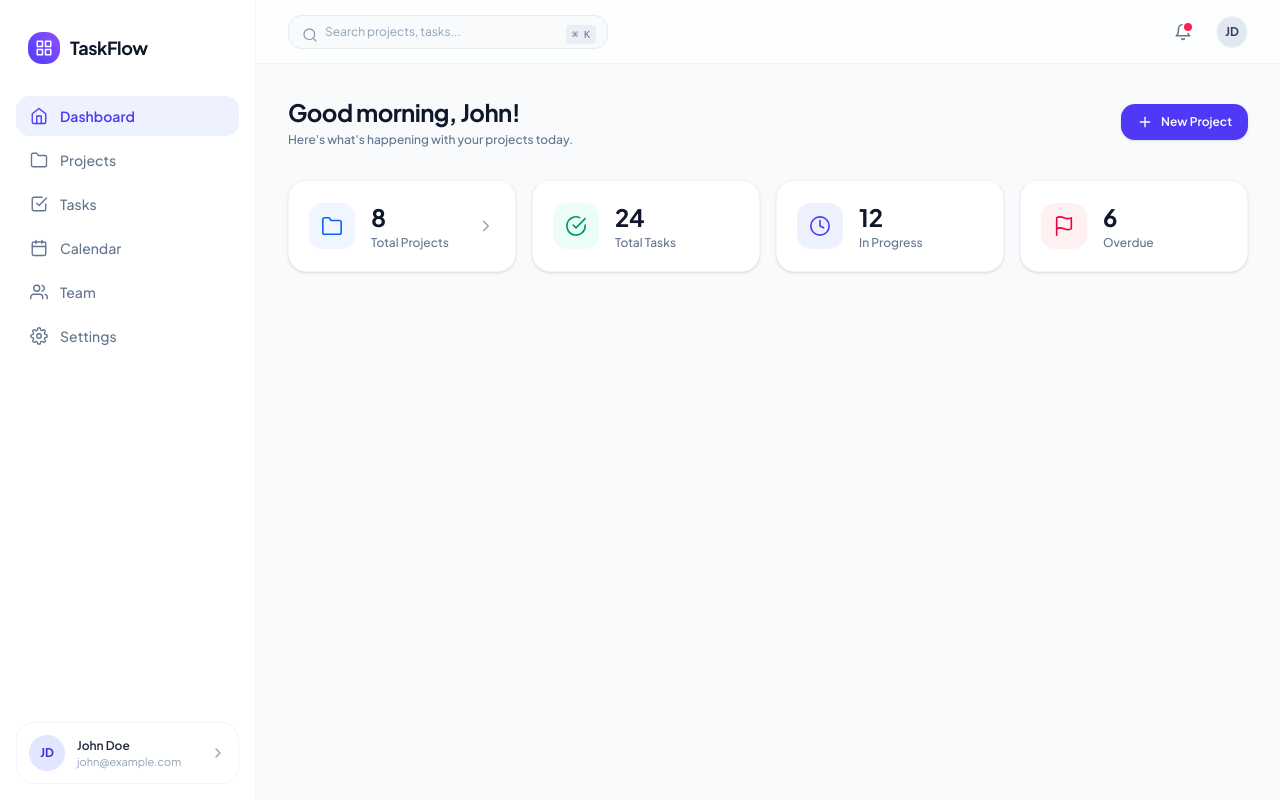
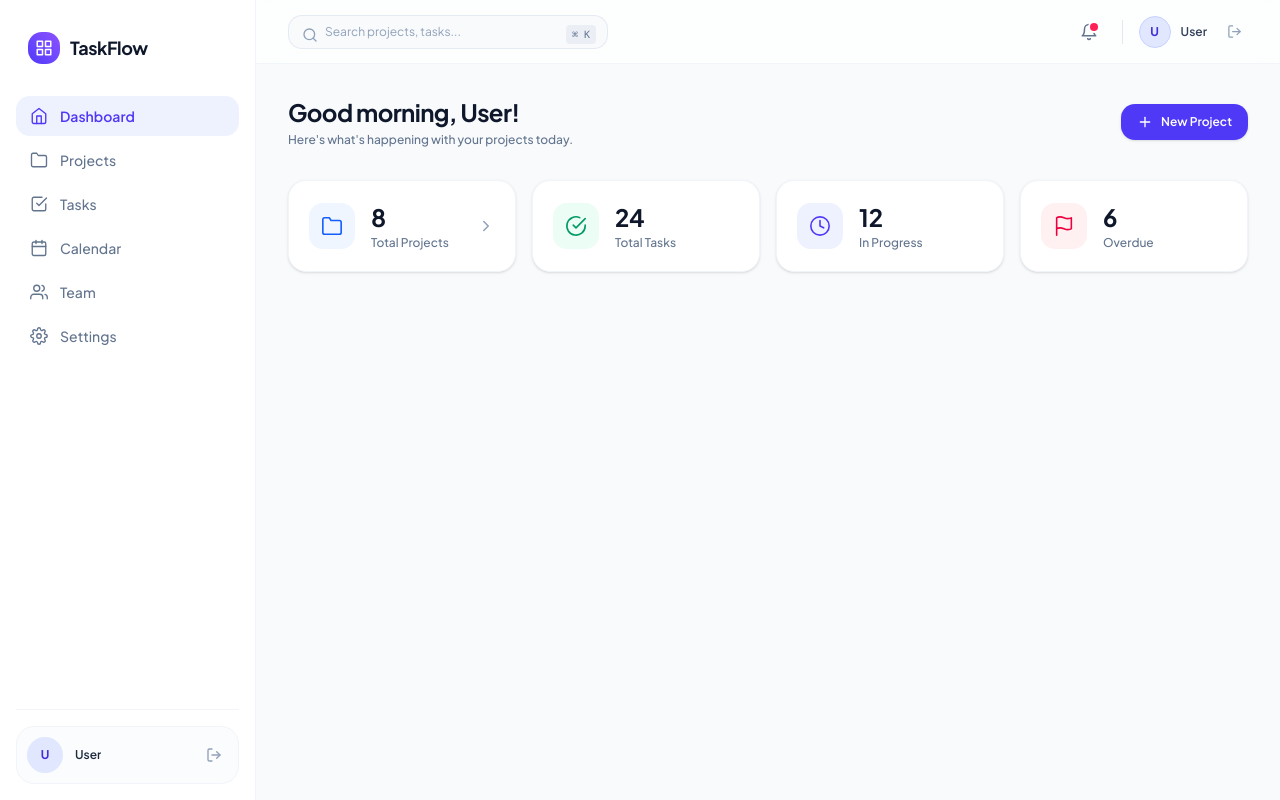
Before and after one commit to apucsd/task-management-frontend, a Next.js app: page / in a window 1280 px wide. Built offline with nearby package versions, Linux system fonts and the light colour scheme; no server answers.

Commit message:
feat: add frontend layout, navigation components, and authentication context

```diff
--- a/src/app/layout.tsx
+++ b/src/app/layout.tsx
@@ -1,6 +1,7 @@
 import type { Metadata } from "next";
 import { Plus_Jakarta_Sans } from "next/font/google";
 import { Toaster } from "sonner";
+import { AuthProvider } from "@/context/AuthContext";
 import "./globals.css";
 
 const jakarta = Plus_Jakarta_Sans({
@@ -25,7 +26,7 @@ export default function RootLayout({
       className={`${jakarta.variable} font-sans h-full antialiased`}
     >
       <body className="min-h-full bg-[#F8FAFC] text-slate-800 flex flex-col">
-        {children}
+        <AuthProvider>{children}</AuthProvider>
         <Toaster position="top-right" richColors closeButton />
       </body>
     </html>
--- a/src/app/page.tsx
+++ b/src/app/page.tsx
@@ -4,15 +4,18 @@ import { Sidebar } from "@/components/layout/Sidebar";
 import { Navbar } from "@/components/layout/Navbar";
 import { DashboardHeader } from "@/components/dashboard/DashboardHeader";
 import { StatsGrid } from "@/components/dashboard/StatsGrid";
+import { useAuth } from "@/context/AuthContext";
 
 export default function DashboardPage() {
+  const { user } = useAuth();
+
   return (
     <div className="flex min-h-screen bg-[#F8FAFC]">
       <Sidebar />
       <div className="flex-1 flex flex-col">
         <Navbar />
         <main className="p-8 max-w-7xl mx-auto w-full space-y-6">
-          <DashboardHeader name="John" />
+          <DashboardHeader name={user?.name || "User"} />
           <StatsGrid />
           {/* PROJECTS & TASKS GRID SECTION */}
         </main>
--- a/src/components/layout/Navbar.tsx
+++ b/src/components/layout/Navbar.tsx
@@ -1,6 +1,19 @@
-import { FiSearch, FiBell } from "react-icons/fi";
+"use client";
+
+import { useAuth } from "@/context/AuthContext";
+import { FiSearch, FiBell, FiLogOut } from "react-icons/fi";
 
 export function Navbar() {
+  const { user, logout } = useAuth();
+
+  const displayName = user?.name || "User";
+  const initials = displayName
+    .split(" ")
+    .map((n) => n[0])
+    .join("")
+    .slice(0, 2)
+    .toUpperCase() || "U";
+
   return (
     <header className="h-16 border-b border-slate-100 bg-white/70 backdrop-blur-md px-8 flex items-center justify-between sticky top-0 z-10">
       {/* SEARCH INPUT */}
@@ -19,14 +32,37 @@ export function Navbar() {
         </kbd>
       </div>
 
-      {/* RIGHT ICONS */}
+      {/* RIGHT ICONS & USER */}
       <div className="flex items-center gap-4">
         <button className="relative p-2 text-slate-500 hover:text-slate-800 hover:bg-slate-50 rounded-xl transition">
           <FiBell size={18} />
           <span className="absolute top-2 right-2 w-2 h-2 bg-rose-500 rounded-full ring-2 ring-white" />
         </button>
-        <div className="w-8 h-8 rounded-full bg-slate-200 border border-slate-100 overflow-hidden flex items-center justify-center text-xs font-bold text-slate-700">
-          JD
+
+        <div className="h-6 w-px bg-slate-200" />
+
+        <div className="flex items-center gap-2.5">
+          {user?.image ? (
+            <img
+              src={user.image}
+              alt={displayName}
+              className="w-8 h-8 rounded-full object-cover border border-slate-200"
+            />
+          ) : (
+            <div className="w-8 h-8 rounded-full bg-indigo-100 text-indigo-700 font-bold flex items-center justify-center text-xs border border-indigo-200">
+              {initials}
+            </div>
+          )}
+          <span className="text-xs font-semibold text-slate-700 hidden sm:inline-block">
+            {displayName}
+          </span>
+          <button
+            onClick={logout}
+            title="Log out"
+            className="p-1.5 text-slate-400 hover:text-rose-600 hover:bg-rose-50 rounded-lg transition ml-1"
+          >
+            <FiLogOut size={15} />
+          </button>
         </div>
       </div>
     </header>
--- a/src/components/layout/Sidebar.tsx
+++ b/src/components/layout/Sidebar.tsx
@@ -2,6 +2,7 @@
 
 import Link from "next/link";
 import { usePathname } from "next/navigation";
+import { useAuth } from "@/context/AuthContext";
 import {
   FiHome,
   FiFolder,
@@ -9,8 +10,8 @@ import {
   FiCalendar,
   FiUsers,
   FiSettings,
-  FiChevronRight,
   FiGrid,
+  FiLogOut,
 } from "react-icons/fi";
 
 const navItems = [
@@ -24,6 +25,16 @@ const navItems = [
 
 export function Sidebar() {
   const pathname = usePathname();
+  const { user, logout } = useAuth();
+
+  const displayName = user?.name || "User";
+  const displayEmail = user?.email || "";
+  const initials = displayName
+    .split(" ")
+    .map((n) => n[0])
+    .join("")
+    .slice(0, 2)
+    .toUpperCase() || "U";
 
   return (
     <aside className="w-64 border-r border-slate-100 bg-white min-h-screen flex flex-col justify-between p-4">
@@ -61,22 +72,39 @@ export function Sidebar() {
         </nav>
       </div>
 
-      {/* USER CARD */}
-      <div className="flex items-center justify-between p-3 rounded-2xl border border-slate-100 hover:bg-slate-50 cursor-pointer transition">
-        <div className="flex items-center gap-3">
-          <div className="w-9 h-9 rounded-full bg-indigo-100 text-indigo-700 font-bold flex items-center justify-center text-xs">
-            JD
+      {/* USER CARD & LOGOUT */}
+      <div className="pt-4 border-t border-slate-100 space-y-2">
+        <div className="flex items-center justify-between p-2.5 rounded-2xl border border-slate-100 bg-slate-50/50">
+          <div className="flex items-center gap-3 min-w-0">
+            {user?.image ? (
+              <img
+                src={user.image}
+                alt={displayName}
+                className="w-9 h-9 rounded-full object-cover border border-slate-200 shrink-0"
+              />
+            ) : (
+              <div className="w-9 h-9 rounded-full bg-indigo-100 text-indigo-700 font-bold flex items-center justify-center text-xs shrink-0">
+                {initials}
+              </div>
+            )}
+            <div className="text-left min-w-0">
+              <p className="text-xs font-semibold text-slate-800 truncate leading-tight">
+                {displayName}
+              </p>
+              <p className="text-[11px] text-slate-400 truncate leading-tight mt-0.5">
+                {displayEmail}
+              </p>
+            </div>
           </div>
-          <div className="text-left">
-            <p className="text-xs font-semibold text-slate-800 leading-none">
-              John Doe
-            </p>
-            <p className="text-[11px] text-slate-400 mt-1 leading-none">
-              john@example.com
-            </p>
-          </div>
+
+          <button
+            onClick={logout}
+            title="Log out"
+            className="p-1.5 text-slate-400 hover:text-rose-600 hover:bg-rose-50 rounded-lg transition shrink-0 cursor-pointer"
+          >
+            <FiLogOut size={16} />
+          </button>
         </div>
-        <FiChevronRight className="text-slate-400" size={16} />
       </div>
     </aside>
   );
--- /dev/null
+++ b/src/context/AuthContext.tsx
@@ -0,0 +1,85 @@
+"use client";
+
+import React, { createContext, useContext, useEffect, useState, useCallback } from "react";
+import { useRouter } from "next/navigation";
+import { api, getApiErrorMessage } from "@/lib/api";
+import { clearAuthSession, getAuthToken } from "@/lib/auth";
+import { toast } from "sonner";
+
+export interface UserProfile {
+  id: string;
+  name: string;
+  email: string;
+  image?: string | null;
+  status?: string;
+  isVerified?: boolean;
+  createdAt?: string;
+  updatedAt?: string;
+}
+
+interface AuthContextType {
+  user: UserProfile | null;
+  loading: boolean;
+  logout: () => void;
+  fetchProfile: () => Promise<void>;
+}
+
+const AuthContext = createContext<AuthContextType>({
+  user: null,
+  loading: true,
+  logout: () => {},
+  fetchProfile: async () => {},
+});
+
+export function AuthProvider({ children }: { children: React.ReactNode }) {
+  const router = useRouter();
+  const [user, setUser] = useState<UserProfile | null>(null);
+  const [loading, setLoading] = useState<boolean>(true);
+
+  const fetchProfile = useCallback(async () => {
+    const token = getAuthToken();
+    if (!token) {
+      setUser(null);
+      setLoading(false);
+      return;
+    }
+
+    try {
+      const res = await api.get("/users/profile");
+      if (res.data?.success && res.data?.data) {
+        setUser(res.data.data);
+        if (typeof window !== "undefined") {
+          localStorage.setItem("user", JSON.stringify(res.data.data));
+        }
+      }
+    } catch (err: any) {
+      console.error("Failed to load user profile:", getApiErrorMessage(err));
+      if (err?.response?.status === 401) {
+        clearAuthSession();
+        setUser(null);
+        router.replace("/login");
+      }
+    } finally {
+      setLoading(false);
+    }
+  }, [router]);
+
+  useEffect(() => {
+    fetchProfile();
+  }, [fetchProfile]);
+
+  const logout = () => {
+    clearAuthSession();
+    setUser(null);
+    toast.success("Logged out successfully");
+    router.replace("/login");
+  };
+
+  return (
+    <AuthContext.Provider value={{ user, loading, logout, fetchProfile }}>
+      {children}
+    </AuthContext.Provider>
+  );
+}
+
+export const useAuth = () => useContext(AuthContext);
```
